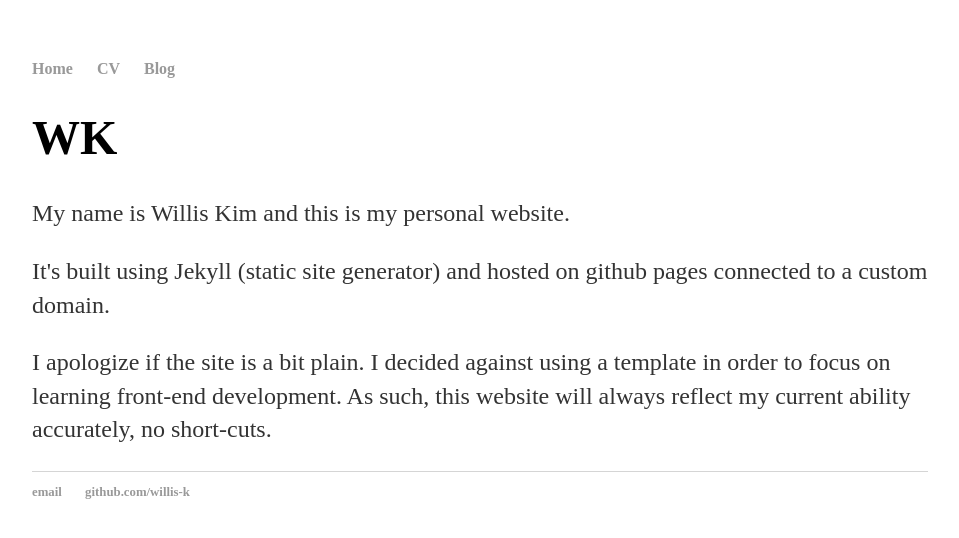
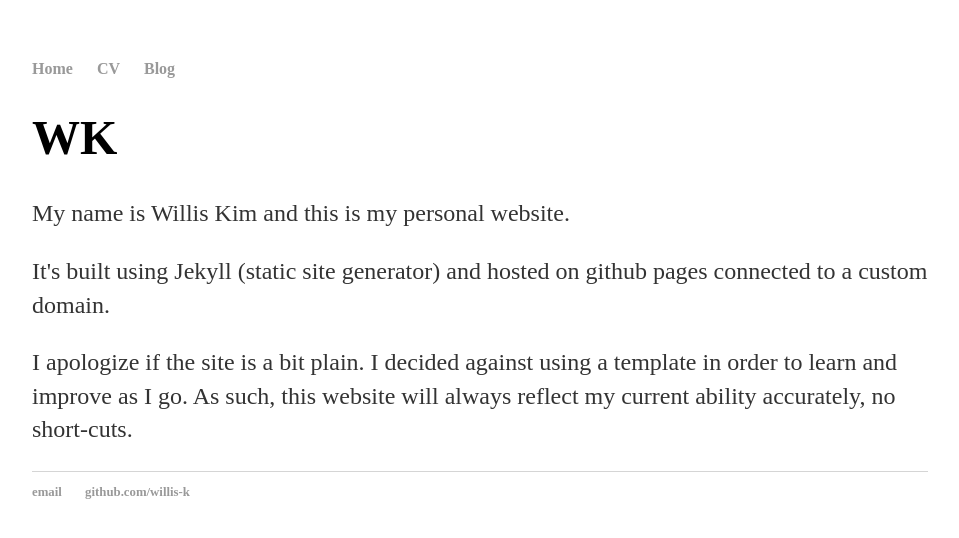
Before and after one commit to willis-k/willis-k.github.io, a Jekyll site: the page built from index.html, in a window 1280 px wide. Shown: the top 538 px of the page, without its empty margins (160-1119 px from the left). Built offline with Jekyll 4.4.1, drawn with Linux system fonts in a browser that asks for light colours.

Commit message:
Update index.html

```diff
--- a/index.html
+++ b/index.html
@@ -10,7 +10,7 @@ title: WK
 		hosted on github pages connected to a custom domain.
 
 	<p>I apologize if the site is a bit plain.
-		I decided against using a template in order to focus on learning front-end development. As such,
+		I decided against using a template in order to learn and improve as I go. As such,
 		this website will always reflect my current ability accurately, no short-cuts.
 
 </div><!-- /.blurb -->
```
